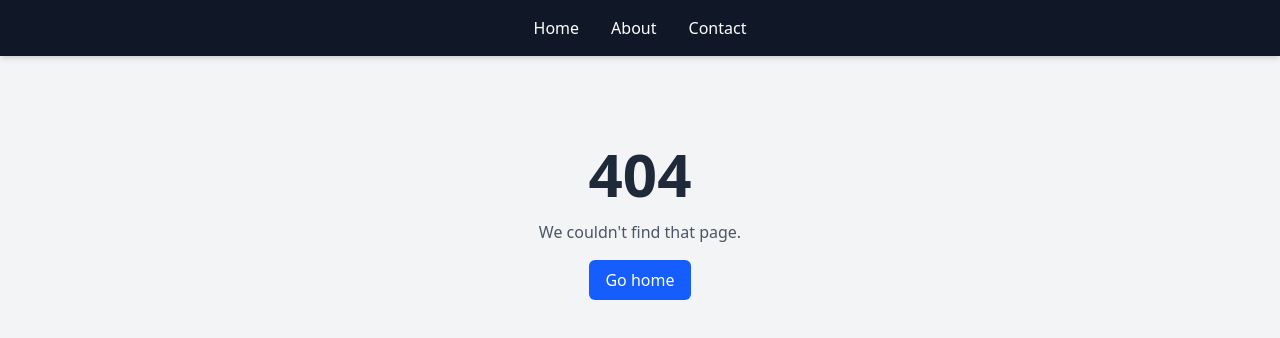
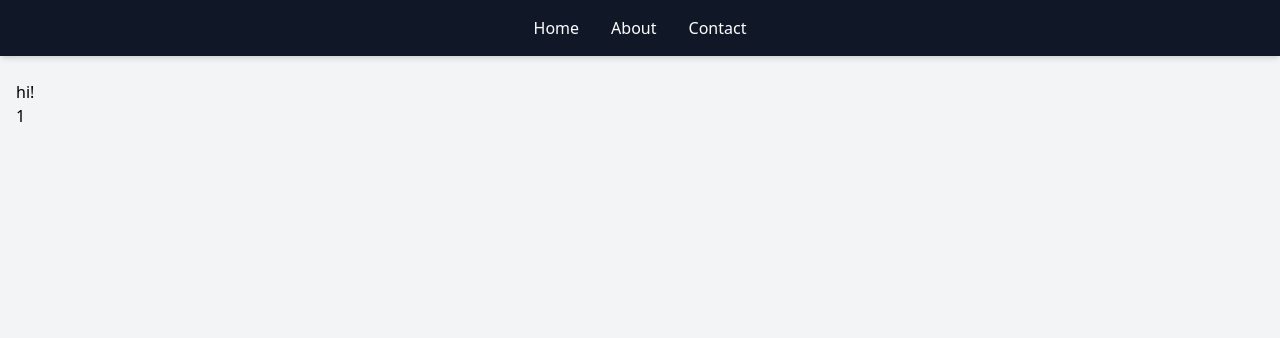
Before and after one commit to Smailnajim/mes, a React (Vite) app in the folder mes1/: page /Contact/1 in a window 1280 px wide. Before the commit this address had no page. Shown: the top 338 px of the page. Built offline with nearby package versions, Linux system fonts and the light colour scheme.

Commit message:
rout dynamiques

```diff
--- a/mes1/src/App.tsx
+++ b/mes1/src/App.tsx
@@ -11,7 +11,7 @@ export default function App() {
     <Routes>
       <Route path="/" element={<Index />}>
         <Route index element={<Test/>}/>
-        <Route path="new" element={<Test2/>}/>
+        <Route path="Contact/:param?" element={<Test2/>}/>
         <Route path="*" element={<NotFound />} />
       </Route>
     </Routes>
--- a/mes1/src/components/NavBar.tsx
+++ b/mes1/src/components/NavBar.tsx
@@ -12,7 +12,7 @@ export default function NavBar() {
             </li>
 
             <li className="text-white font-medium hover:text-blue-400 transition duration-200">
-                <Link to="/contact">Contact</Link>
+                <Link to="/contact/06000">Contact</Link>
             </li>
         </ul>
     );
--- a/mes1/src/components/test2.tsx
+++ b/mes1/src/components/test2.tsx
@@ -1,5 +1,11 @@
+import { useParams } from "react-router-dom";
+
 export default function Test2(){
+    const {param} = useParams();
     return (
-    <h1>hi!</h1>
+        <>
+            <h1>hi!</h1>
+            <p>{param}</p>
+        </>
     );
 }
```
